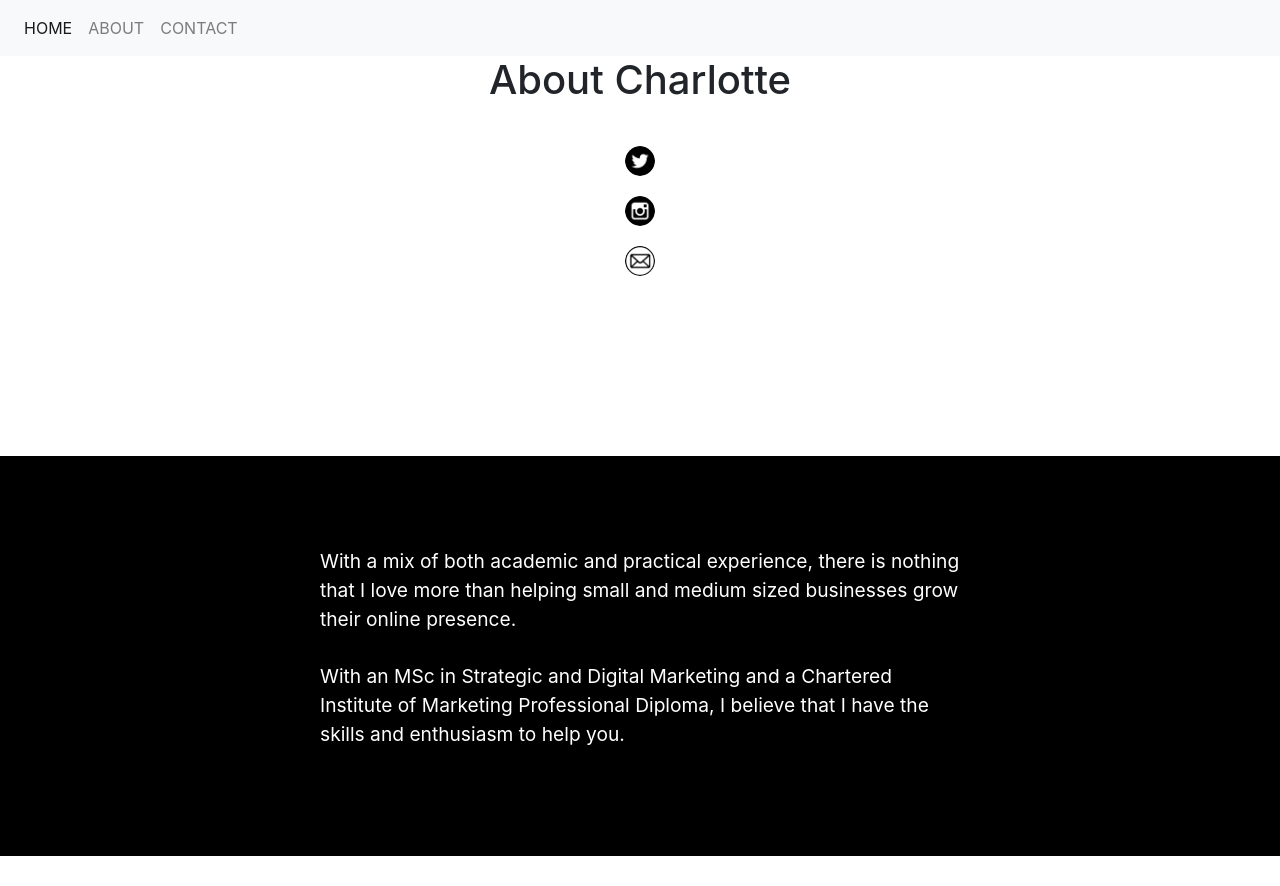
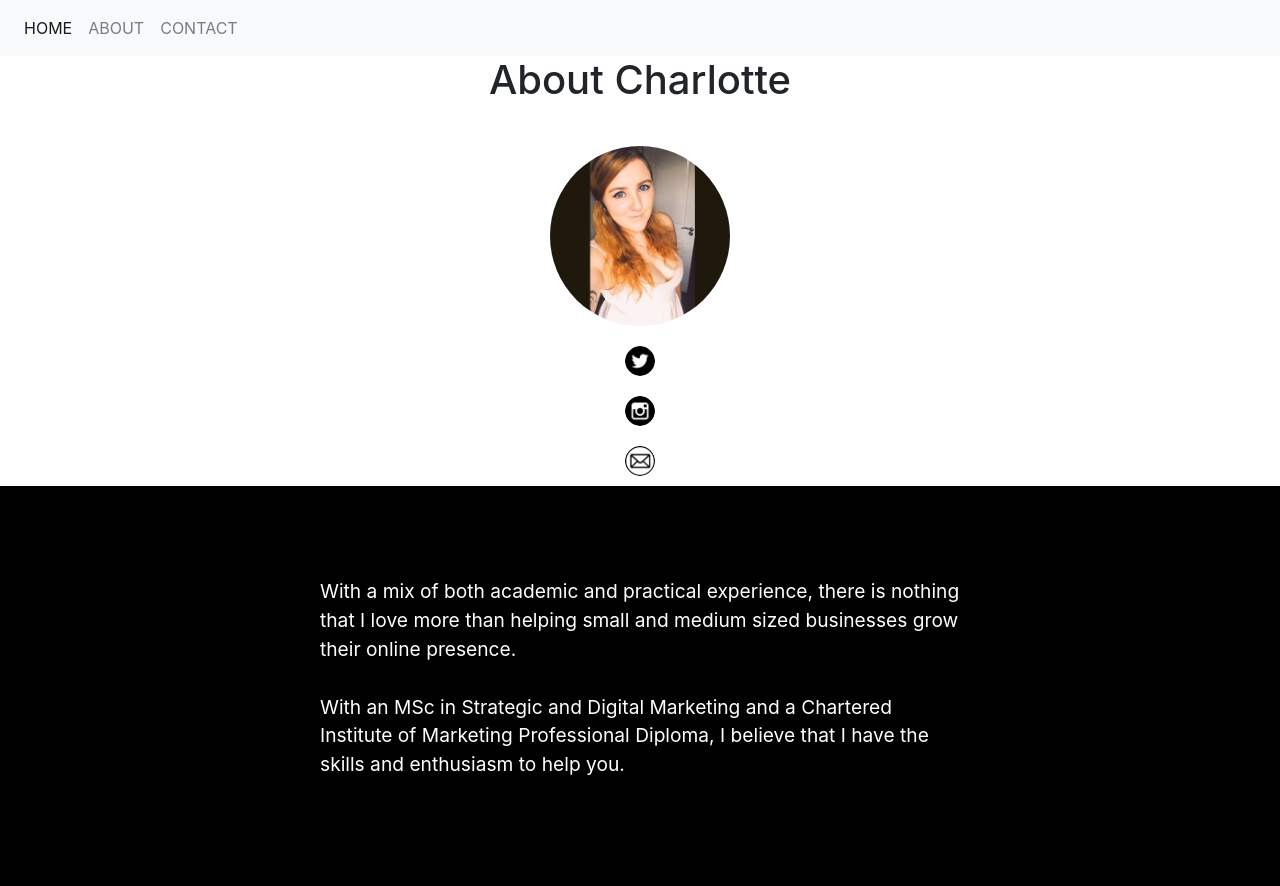
Before and after one commit to charlottetys/FinalProject, a plain HTML site: page about.html in a window 1280 px wide. Before the commit the page ends 856 px from the top, so only its background shows below. Drawn offline with nearby package versions, Linux system fonts and the light colour scheme.

Commit message:
Image Import

```diff
--- a/about.html
+++ b/about.html
@@ -30,6 +30,7 @@
   <div>
 <h1>About Charlotte</h1>
   <br>
+  <img src="./Charlotte.png" alt="Charlotte" width="200px">
   <a href="https://twitter.com/charlotte_tyson" target="_blank"><img src="./Twitter_Logo.png" alt="Twitter" width="50px"></a>
   <a href="https://www.instagram.com/charlotte_tys" target="_blank"><img src="./Instagram_Logo.png" alt="Instagram" width="50px"></a>
   <a href="mailto:charlotte_tyson@hotmail.co.uk"><img src="./Email_Logo.png" alt="email" width="50px"></a>
```
Also changed, not shown: contact.html (+1 -0 lines).
